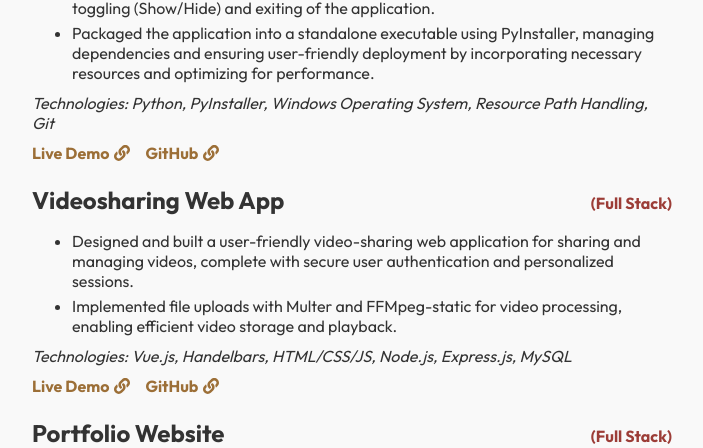
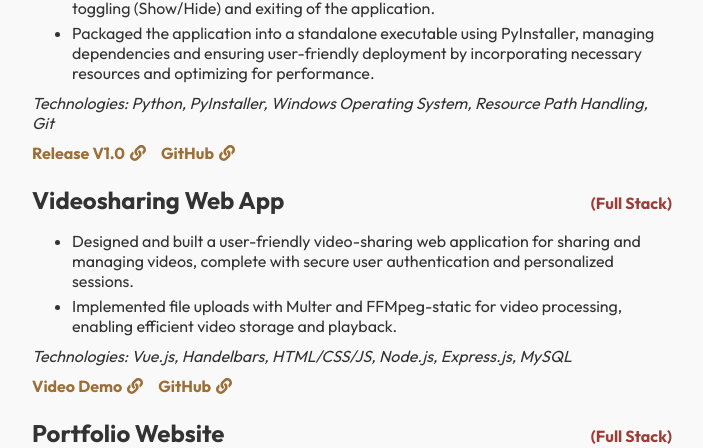
Before and after one commit to aneesh6214/simple-portfolio, a React (Create React App) app in the folder my-portfolio/: page / in a window 1280 px wide. Shown: the part 1390-1838 px from the top of the page, without its empty margins (288-991 px from the left). Built offline with nearby package versions, Linux system fonts and the light colour scheme.

Commit message:
live demo label

```diff
--- a/my-portfolio/src/components/Projects.tsx
+++ b/my-portfolio/src/components/Projects.tsx
@@ -30,7 +30,7 @@ const Projects: React.FC = () => {
                                         target="_blank"
                                         rel="noopener noreferrer"
                                     >
-                                        Live Demo <FaLink className="link-icon" />
+                                        {project.liveDemoLabel ? project.liveDemoLabel : "Demo"} <FaLink className="link-icon" />
                                     </a>
                                 </li>
                             )}
--- a/my-portfolio/src/data/projectsData.ts
+++ b/my-portfolio/src/data/projectsData.ts
@@ -2,6 +2,7 @@ export interface Project {
     title: string;
     type: string;
     technologies: string;
+    liveDemoLabel?: string;
     liveDemo?: string;
     github: string;
     description: string[];
@@ -23,6 +24,7 @@ export const projects: Project[] = [
         title: "Simple Hardware Monitor",
         type: "System Utility",
         technologies: "Python, PyInstaller, Windows Operating System, Resource Path Handling, Git",
+        liveDemoLabel: "Release V1.0",
         liveDemo: "https://github.com/aneesh6214/simple-HW-monitor/releases/tag/V1.0",
         github: "https://github.com/aneesh6214/simple-HW-monitor",
         description: [
@@ -35,6 +37,7 @@ export const projects: Project[] = [
         title: "Videosharing Web App",
         type: "Full Stack",
         technologies: "Vue.js, Handelbars, HTML/CSS/JS, Node.js, Express.js, MySQL",
+        liveDemoLabel: "Video Demo",
         liveDemo: "https://youtu.be/1aQBrA4lg40",
         github: "https://github.com/aneesh6214/csc317-web-app-aneesh6214",
         description: [
```
